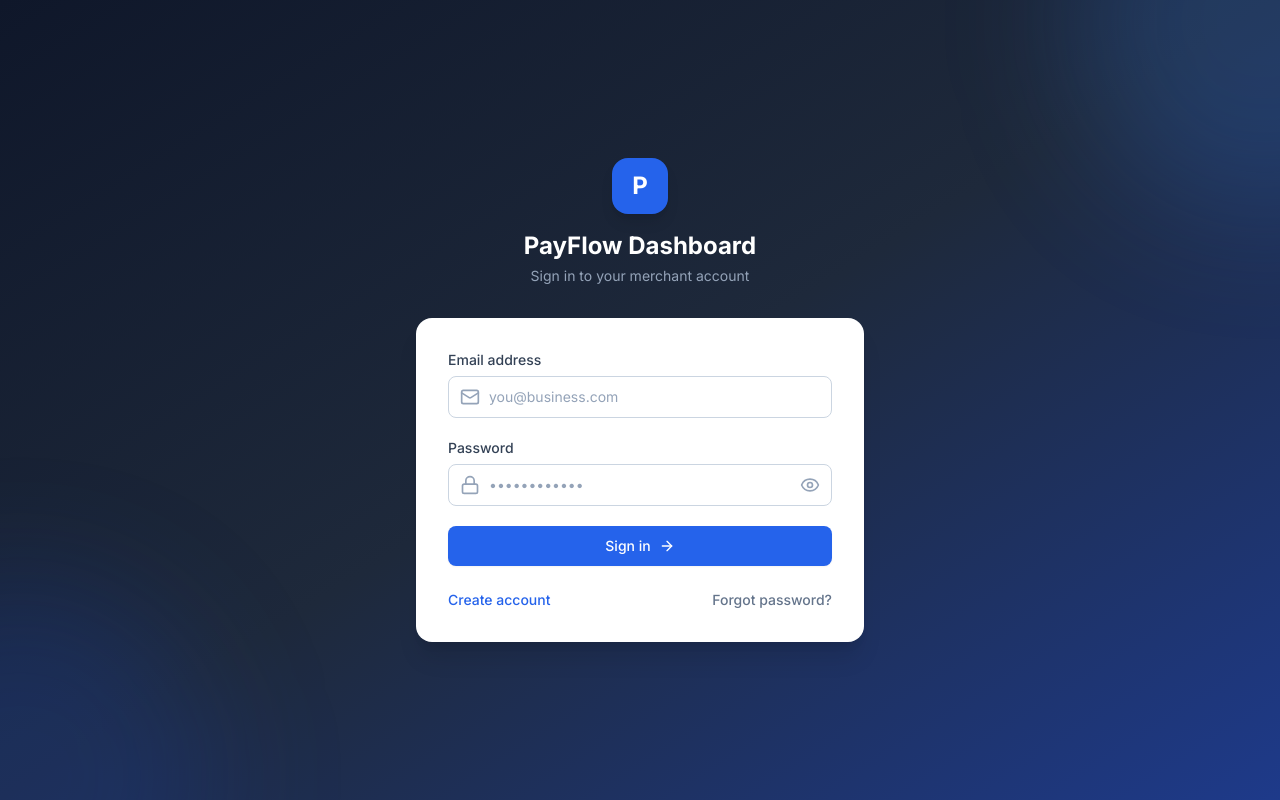
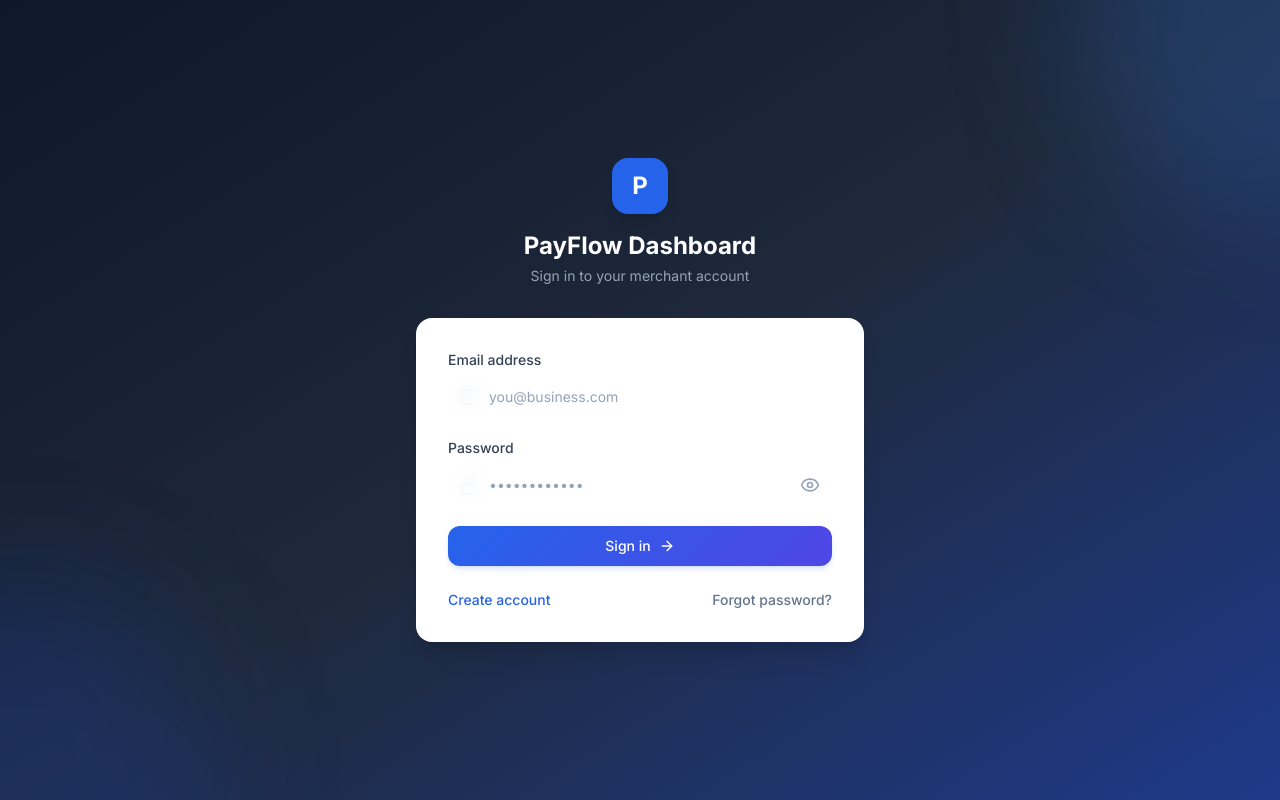
Before and after one commit to firoz1860/payflow, a React (Vite) app in the folder frontend/: page /login in a window 1280 px wide. Built offline with nearby package versions, Linux system fonts and the light colour scheme; no server answers.

Commit message:
style: apply accessible glassmorphism system

```diff
--- a/frontend/src/index.css
+++ b/frontend/src/index.css
@@ -6,57 +6,125 @@
   * {
     @apply border-slate-200;
   }
+
+  html {
+    scroll-behavior: smooth;
+  }
+
   body {
-    @apply bg-slate-50 text-slate-900 antialiased;
+    @apply text-slate-900 antialiased;
+    min-height: 100vh;
+    background:
+      radial-gradient(circle at 18% 8%, rgba(96,165,250,.20), transparent 28%),
+      radial-gradient(circle at 78% 18%, rgba(99,102,241,.14), transparent 30%),
+      radial-gradient(circle at 54% 88%, rgba(34,211,238,.10), transparent 26%),
+      #f8fafc;
     font-feature-settings: 'cv02', 'cv03', 'cv04', 'cv11';
+  }
+
+  ::selection {
+    background: rgba(37, 99, 235, .18);
   }
 }
 
 @layer components {
   .card {
-    @apply bg-white rounded-xl border border-slate-200 shadow-sm;
+    @apply rounded-2xl border border-white/70 shadow-lg shadow-slate-900/5;
+    background: rgba(255, 255, 255, 0.72);
+    backdrop-filter: blur(18px);
+    -webkit-backdrop-filter: blur(18px);
   }
+
+  .glass-card {
+    position: relative;
+    overflow: hidden;
+  }
+
+  .glass-card::before {
+    content: '';
+    position: absolute;
+    inset: 0;
+    pointer-events: none;
+    background: linear-gradient(145deg, rgba(255,255,255,.34), rgba(255,255,255,0) 34%);
+  }
+
   .btn {
-    @apply inline-flex items-center justify-center gap-2 px-4 py-2.5 rounded-lg font-medium text-sm transition-all duration-200 disabled:opacity-50 disabled:cursor-not-allowed;
+    @apply inline-flex items-center justify-center gap-2 px-4 py-2.5 rounded-xl font-medium text-sm transition-all duration-200 disabled:opacity-50 disabled:cursor-not-allowed;
   }
+
   .btn-primary {
-    @apply btn bg-brand-600 text-white hover:bg-brand-700 active:scale-[0.98] shadow-sm;
+    @apply btn text-white shadow-md shadow-blue-600/15 active:scale-[0.98];
+    background: linear-gradient(135deg, #2563eb, #4f46e5);
   }
+
+  .btn-primary:hover {
+    filter: brightness(1.06);
+    transform: translateY(-1px);
+  }
+
   .btn-secondary {
-    @apply btn bg-white text-slate-700 border border-slate-300 hover:bg-slate-50;
+    @apply btn text-slate-700 border border-white/80 hover:bg-white/80 active:scale-[0.98];
+    background: rgba(255,255,255,.62);
+    backdrop-filter: blur(12px);
   }
+
   .btn-danger {
-    @apply btn bg-red-600 text-white hover:bg-red-700;
+    @apply btn bg-red-600 text-white hover:bg-red-700 active:scale-[0.98];
   }
+
   .btn-ghost {
-    @apply btn text-slate-600 hover:bg-slate-100;
+    @apply btn text-slate-600 hover:bg-white/55 active:scale-[0.98];
   }
+
   .input {
-    @apply w-full px-3.5 py-2.5 rounded-lg border border-slate-300 bg-white text-sm text-slate-900 placeholder-slate-400
+    @apply w-full px-3.5 py-2.5 rounded-xl border border-white/80 text-sm text-slate-900 placeholder-slate-400
            focus:outline-none focus:ring-2 focus:ring-brand-500 focus:border-transparent transition;
+    background: rgba(255,255,255,.72);
+    backdrop-filter: blur(12px);
   }
+
   .label {
     @apply block text-sm font-medium text-slate-700 mb-1.5;
   }
+
   .badge {
-    @apply inline-flex items-center gap-1.5 px-2.5 py-0.5 rounded-full text-xs font-medium;
+    @apply inline-flex items-center gap-1.5 px-2.5 py-0.5 rounded-full text-xs font-medium border border-white/50;
+    backdrop-filter: blur(8px);
   }
+
   .table-row-hover {
-    @apply transition-colors hover:bg-slate-50;
+    @apply transition-all duration-200 hover:bg-white/55;
+  }
+
+  .table-row-hover:hover {
+    transform: translateX(1px);
   }
 }
 
-/* Custom scrollbar */
+@media (prefers-reduced-motion: reduce) {
+  *,
+  *::before,
+  *::after {
+    scroll-behavior: auto !important;
+    animation-duration: 0.01ms !important;
+    animation-iteration-count: 1 !important;
+    transition-duration: 0.01ms !important;
+  }
+}
+
 ::-webkit-scrollbar {
   width: 8px;
   height: 8px;
 }
+
 ::-webkit-scrollbar-track {
   background: transparent;
 }
+
 ::-webkit-scrollbar-thumb {
   @apply bg-slate-300 rounded-full;
 }
+
 ::-webkit-scrollbar-thumb:hover {
   @apply bg-slate-400;
 }
```
